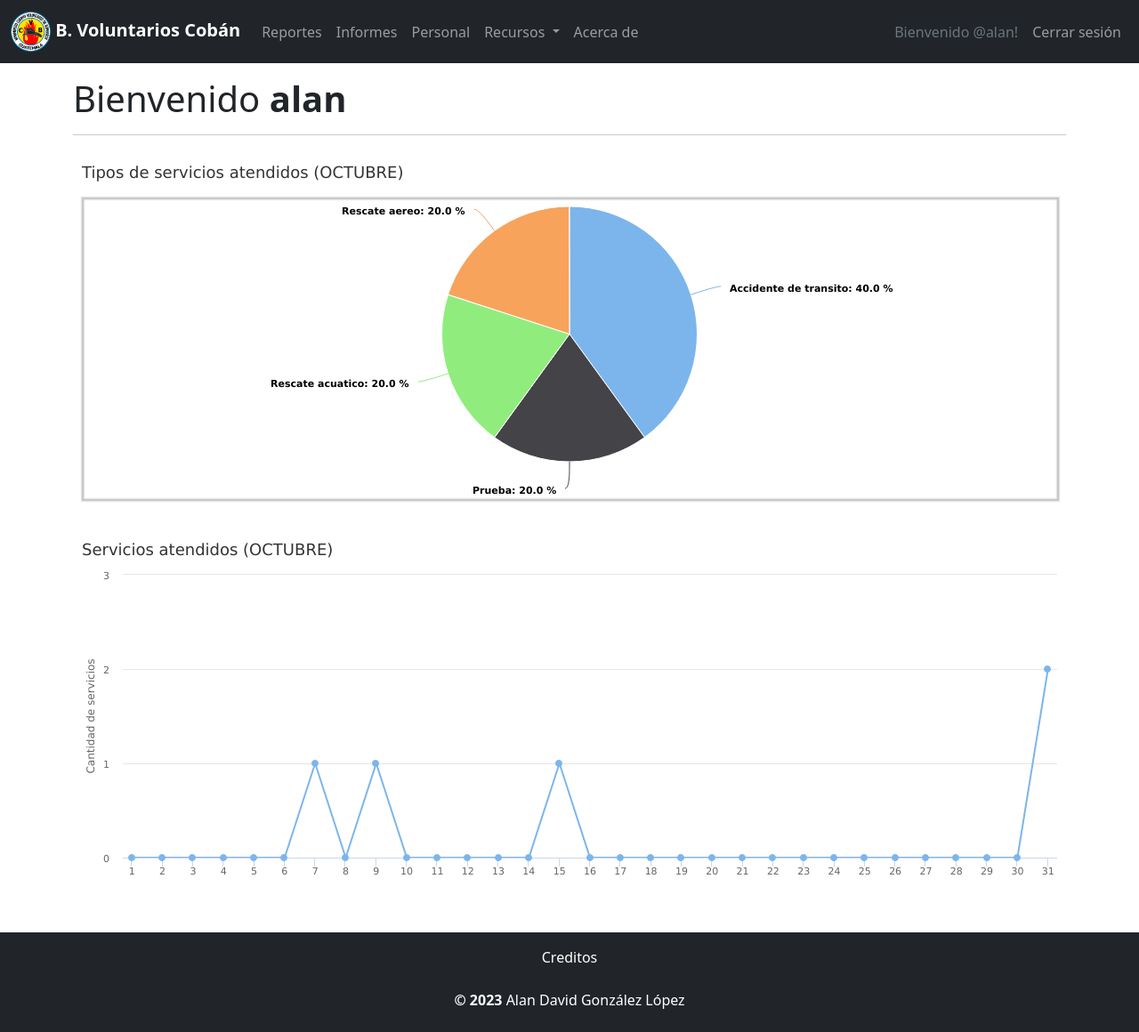
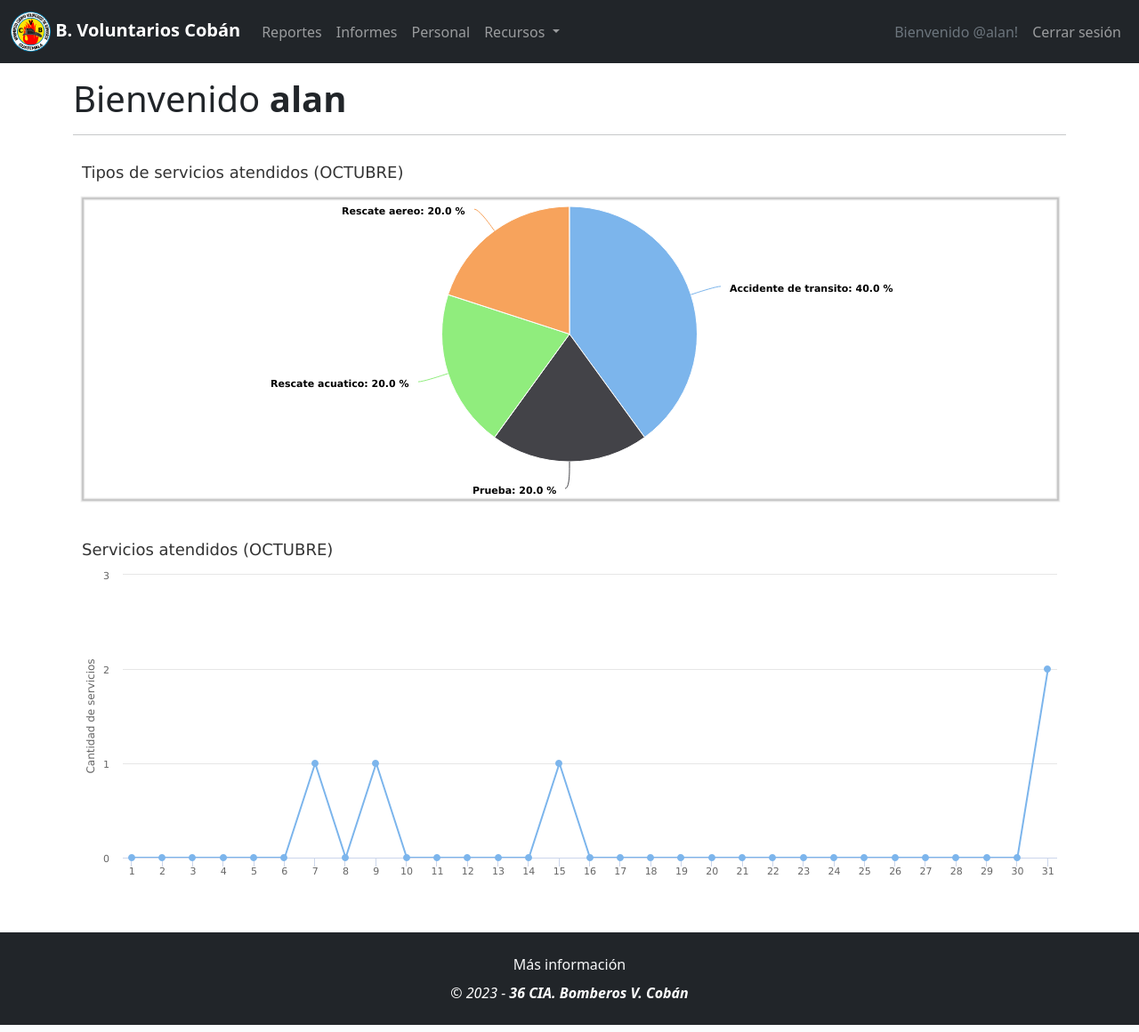
Before and after one commit to alanfzf/seminario, a Django app: page / in a window 1280 px wide. Shown: the whole page at 89% size. Run offline with Django 4.2, Linux system fonts and the light colour scheme; a user stored in the database is signed in; data comes from the database, SQL or seed files in the repository; some libraries are stand-ins or nearby versions.

Commit message:
Updated footer

```diff
--- a/src/templates/menu.html
+++ b/src/templates/menu.html
@@ -39,10 +39,6 @@
               <li><a class="dropdown-item" href="{% url 'resources:hospitals' %}">Hospitales</a></li>
             </ul>
           </li>
-
-          <li class="nav-item">
-            <a class="nav-link" href="{% url 'dashboard:about' %}"><i class="bi bi-info-circle-fill"></i> Acerca de</a>
-          </li>
         </ul>
 
         <ul class="navbar-nav">
@@ -63,12 +59,15 @@
   {% endblock main_content %}
 </main>
 
-<footer class="py-2 bg-dark mt-4 footer">
-  <ul class="nav justify-content-center pb-3">
-    <li class="nav-item"><a href="https://github.com/alanfvn" target="_blank" class="nav-link px-2 text-white">Creditos</a></li>
-  </ul>
-  <p class="text-center text-white"><strong>© {% now "Y" %}</strong> Alan David González López</p>
+<footer class="bg-dark mt-4 py-4 text-white">
+  <div class="d-flex flex-column align-items-center">
+    <div>
+      <a href="{% url 'dashboard:about' %}" class="link-light text-decoration-none link-opacity-75-hover">Más información</a>
+    </div>
+    <div class="mt-2 fst-italic">
+      &copy; {% now "Y" %} &dash; <strong>36 CIA. Bomberos V. Cobán</strong>
+    </div>
+  </div>
 </footer>
 
-
 {% endblock content %}
```
